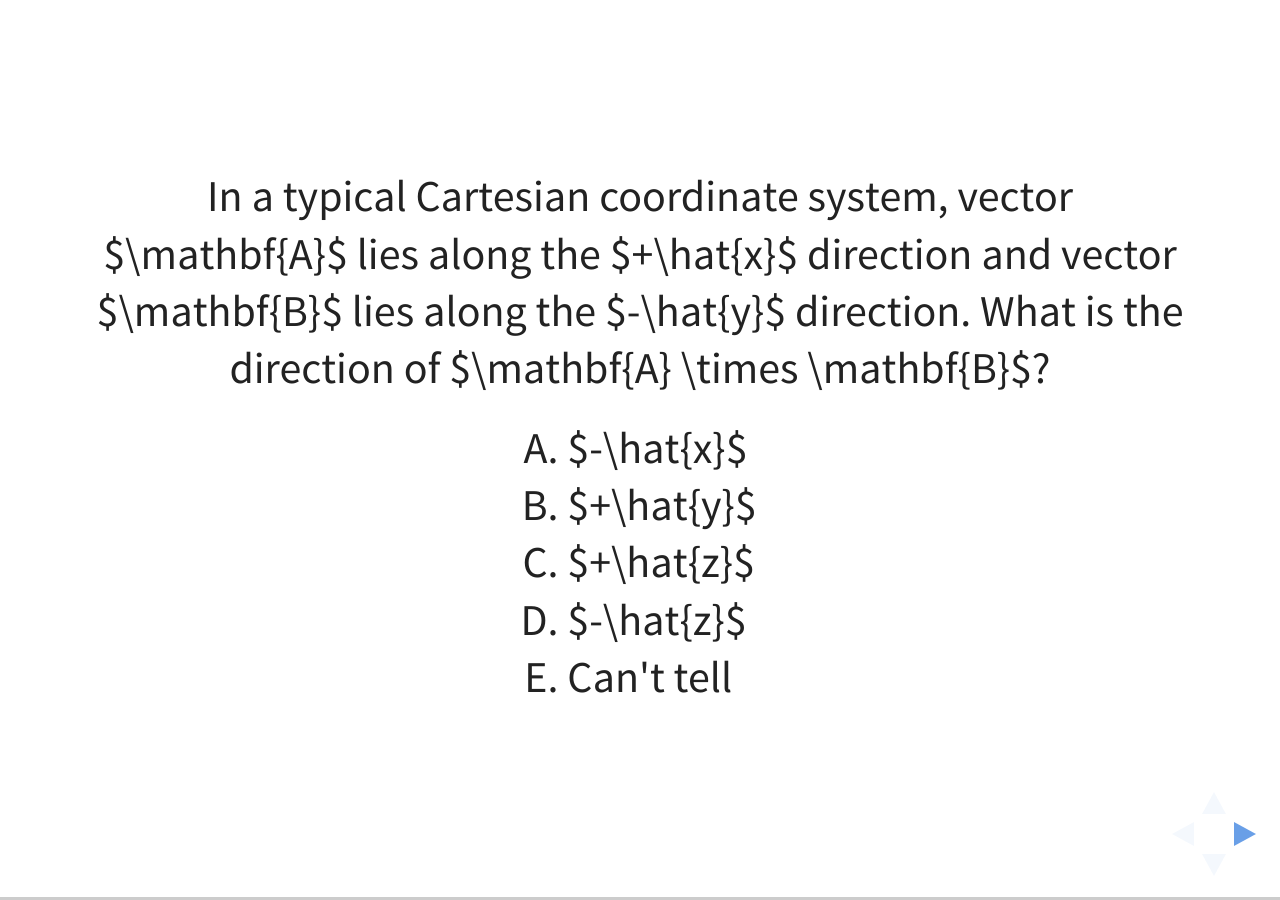
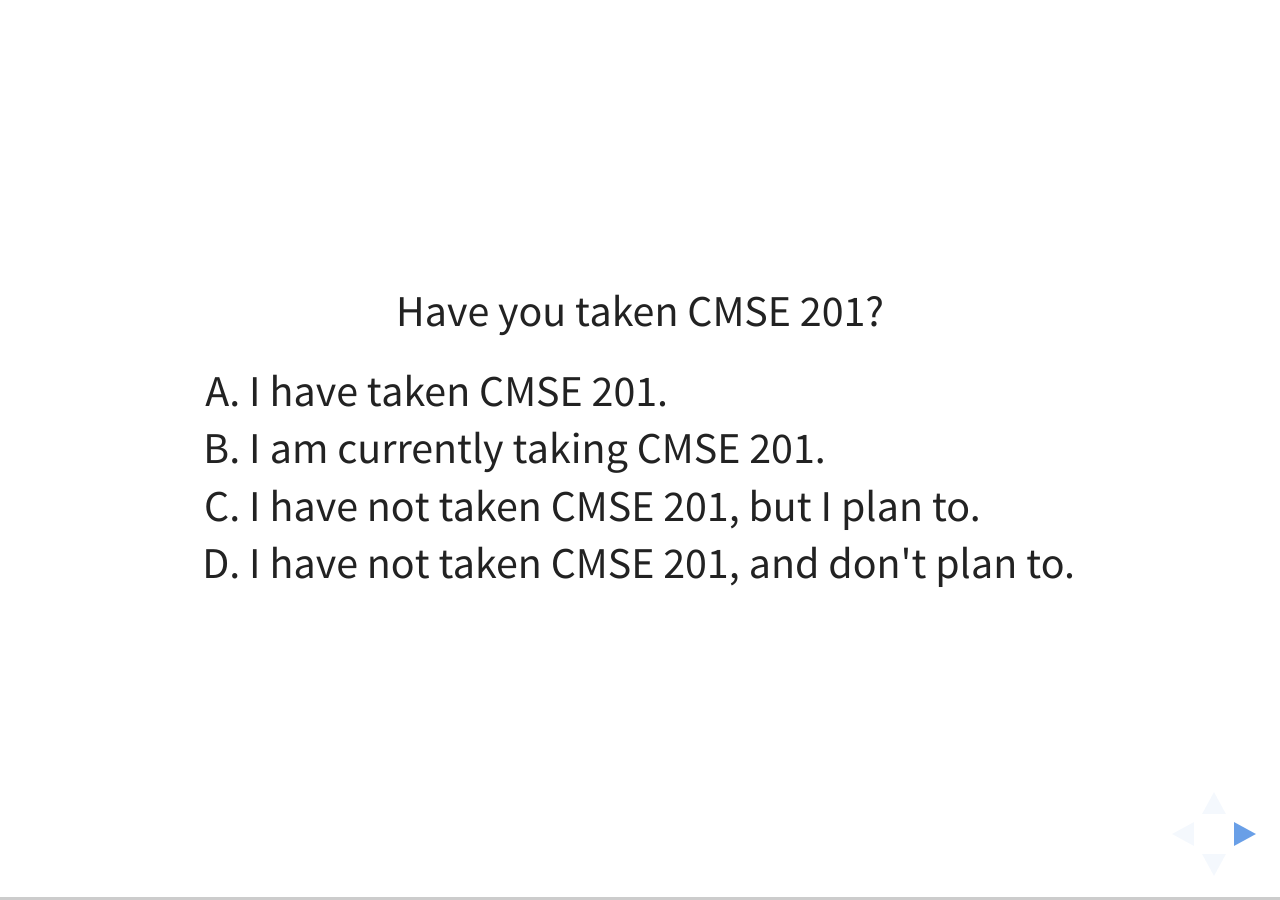
Before and after one commit to dannycab/phy481msu_f2019, a Jekyll site: the page built from notes/02-slides.md, in a window 1280 px wide. Built offline with Jekyll 4.4.1, drawn with Linux system fonts in a browser that asks for light colours.

Commit message:
updated with slides for Friday and moved CQ from Wednesday lecture

```diff
--- a/notes/02-slides.md
+++ b/notes/02-slides.md
@@ -3,6 +3,29 @@ layout: slide
 theme: white
 transition: slide
 ---
+
+
+<section data-markdown>
+
+Have you taken CMSE 201?
+
+1. I have taken CMSE 201.
+2. I am currently taking CMSE 201.
+3. I have not taken CMSE 201, but I plan to.
+4. I have not taken CMSE 201, and don't plan to.
+
+</section>
+
+<section data-markdown>
+
+## Help Sessions (1300 BPS)
+
+- Wednesdays 7:15-8:30
+- Thursdays 6:30-8:30
+
+Either Danny or Bryan will be there for about one hour.
+
+</section>
 
 <section data-markdown>
 
@@ -21,16 +44,6 @@ Note:
 
 </section>
 
-<section data-markdown>
-
-## Help Sessions (1300 BPS)
-
-- Wednesdays 7:15-8:30
-- Thursdays 6:30-8:30
-
-Either Danny or Bryan will be there for about one hour.
-
-</section>
 
 <section data-markdown>
 
```
Also changed, not shown: notes/03-slides.md (+0 -24 lines), notes/list_of_notes.md (+2 -1 lines), 7 other files.
